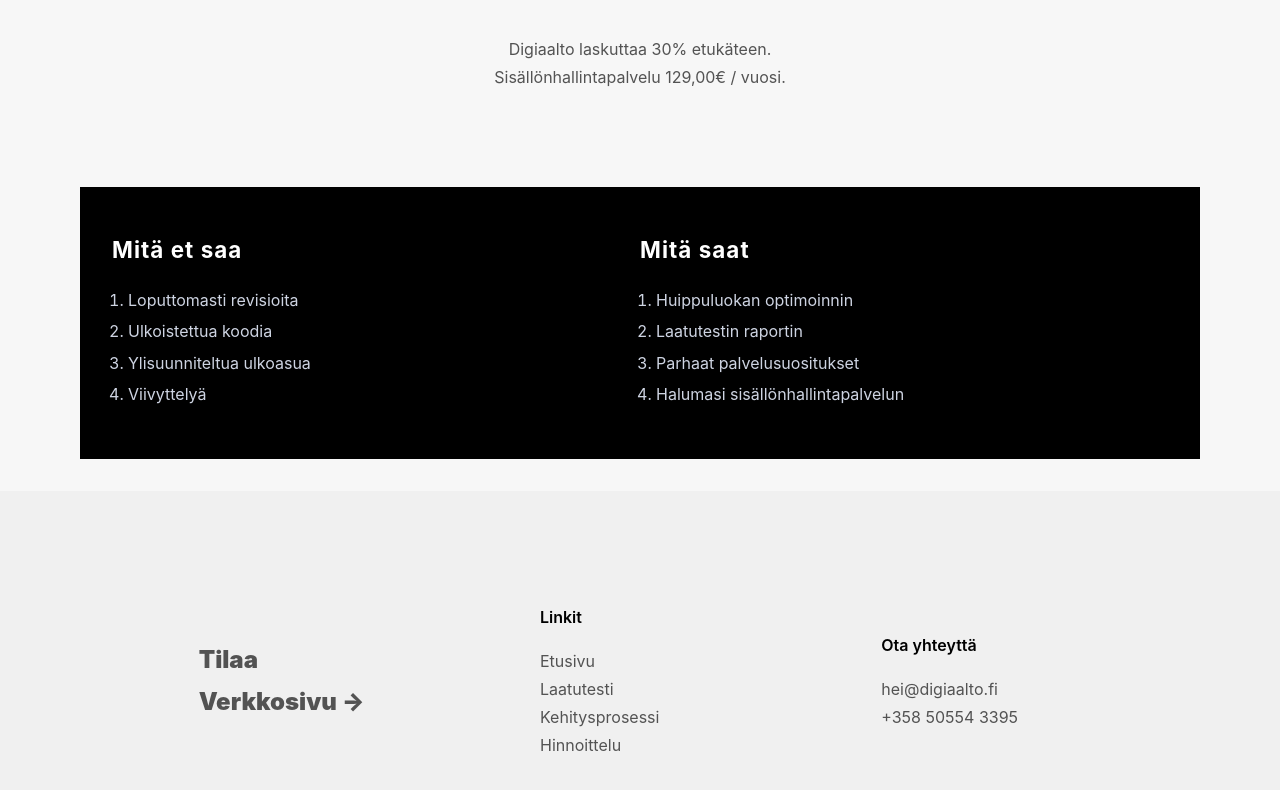
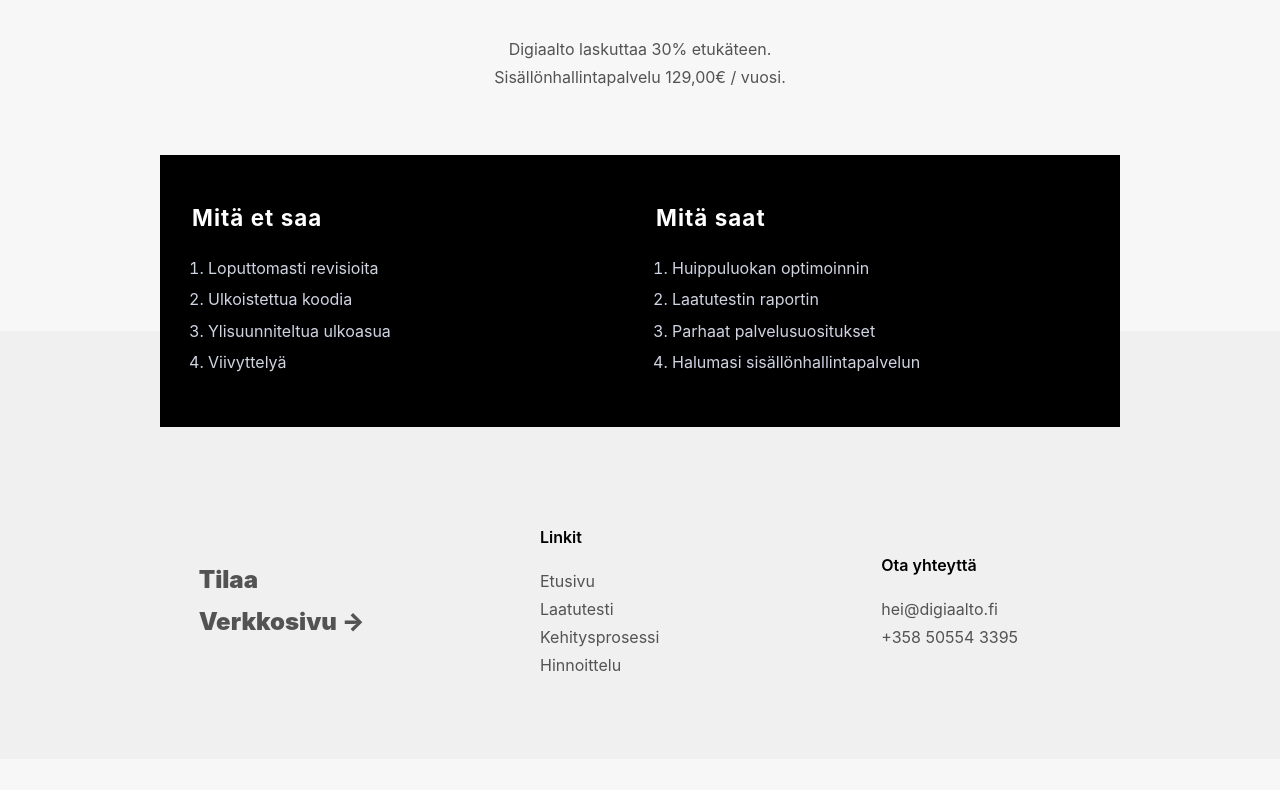
Before and after one commit to digiaalto/etusivu, a Next.js app: page / in a window 1280 px wide. Shown: the part 5112-5902 px from the top of the page. After the commit the page ends 5871 px from the top, so only its background shows below. Built offline with nearby package versions, Linux system fonts and the light colour scheme; a small style sheet from the web is missing.

Commit message:
Hinta ja Footer uudelleenkorjailua

```diff
--- a/components/LP_Expect.js
+++ b/components/LP_Expect.js
@@ -2,7 +2,6 @@ import styles from "../styles/LP_Expect.module.sass"
 
 const LP_Expect = () => {
   return (
-    <section className={styles.section}>
     <div className={styles.content}>
       <div className={styles.column}>
         <h3 className={styles.header}>Mitä et saa</h3>
@@ -27,7 +26,6 @@ const LP_Expect = () => {
         />
       </div>
     </div>
-    </section>
   )
 }
 
--- a/components/LP_Pricing.js
+++ b/components/LP_Pricing.js
@@ -1,4 +1,5 @@
 import styles from "../styles/LP_Pricing.module.sass"
+import Expect from "./LP_Expect"
 
 const LP_Pricing = (props) => {
   const { refs } = props
@@ -13,6 +14,7 @@ const LP_Pricing = (props) => {
           <br />
           Sisällönhallintapalvelu 129,00€ / vuosi.
         </p>
+        <Expect />
       </div>
     </section>
   )
--- a/pages/index.js
+++ b/pages/index.js
@@ -6,7 +6,7 @@ import LP_Solution from "../components/LP_Solution"
 import LP_TrackInfographic from "../components/LP_TrackInfographic"
 import LP_Process from "../components/LP_Process"
 import LP_Pricing from "../components/LP_Pricing"
-import LP_Expect from "../components/LP_Expect"
+// import LP_Expect from "../components/LP_Expect"
 
 const IndexPage = () => {
   const heroRef = useRef(null)
@@ -40,7 +40,7 @@ const IndexPage = () => {
         <LP_TrackInfographic />
         <LP_Process refs={processRef} />
         <LP_Pricing refs={pricingRef} />
-        <LP_Expect />
+        {/* <LP_Expect /> */}
       </Layout>
     </div>
   )
--- a/styles/Footer.module.sass
+++ b/styles/Footer.module.sass
@@ -9,6 +9,7 @@
   z-index: 1
   font-size: 1rem
   padding: map-get($padding, mobile)
+  padding-top: 6rem
   a
     color: map-get($colors, textGray)
     &:hover
@@ -44,6 +45,8 @@
 @include laptop
   .footer
     padding: map-get($padding, laptop)
+    padding-top: 10rem
 @include desktop
   .footer
     padding: map-get($padding, desktop)
+    padding-top: 12rem
--- a/styles/LP_Expect.module.sass
+++ b/styles/LP_Expect.module.sass
@@ -1,11 +1,4 @@
 @import "_partials"
-
-.section
-  padding: map-get($padding, mobile)
-  padding-top: 0
-  position: relative
-  z-index: 1
-  background-color: map-get($colors, bgLight)
 
 .content
   display: flex
@@ -13,6 +6,8 @@
   flex-wrap: wrap
   justify-content: center
   color: map-get($colors, textLight)
+  margin-top: 3rem
+  text-align: left
 
 .column
   flex: 1
@@ -43,10 +38,6 @@
     &:last-of-type
       padding-left: 0
 @media (min-width: map-get($bp, desktop))
-  .section
-    padding: map-get($padding, laptop)
-    padding-top: 0
-    padding-bottom: 8rem
   .column
     padding: 5rem 4rem
   .header
--- a/styles/LP_Pricing.module.sass
+++ b/styles/LP_Pricing.module.sass
@@ -2,12 +2,15 @@
 
 // Layout.
 .section
-	padding: map-get($padding, mobile)
+	z-index: 2
 	display: flex
 	justify-content: center
 	position: relative
-	z-index: 1
+	padding: map-get($padding, mobile)
+	padding-bottom: 0 !important
+	margin-bottom: -3rem
 	background-color: map-get($colors, bgLight)
+
 .content
 	display: flex
 	flex-direction: column
@@ -29,11 +32,14 @@
 
 // Media queries.
 @include tablet
+	.section
+		margin-bottom: -4rem
 	.header
 		font-size: $h2Size
 
 @include laptop
 	.section
 		padding: map-get($padding, laptop)
+		margin-bottom: -6rem
 	.header
 		font-size: $h1Size * 1.2
```
Lines whose indentation alone changed are shown as unchanged.
